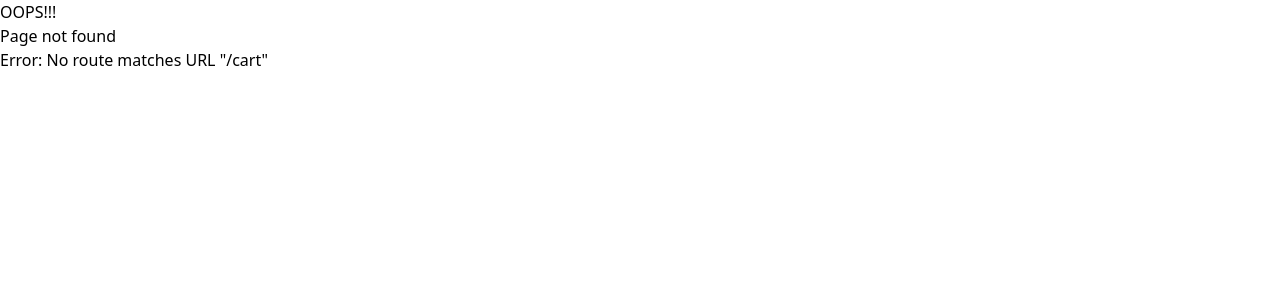
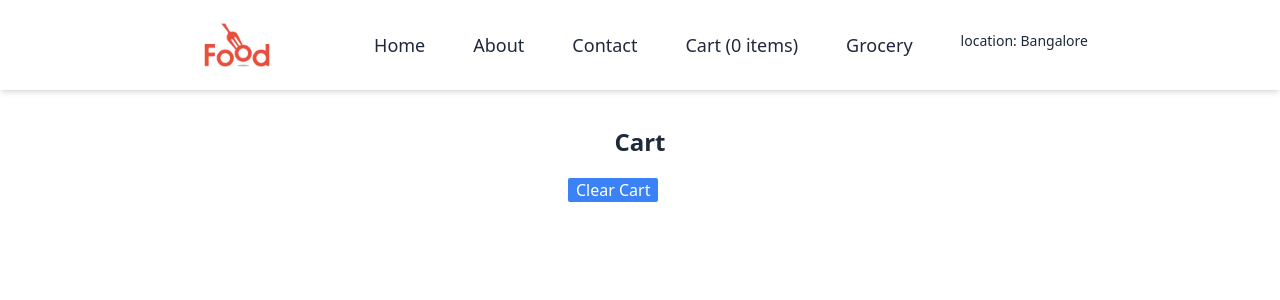
Before and after one commit to vcvarun/namaste-react-vc, a React (Vite) app: page /cart in a window 1280 px wide. Before the commit this address had no page. Shown: the top 300 px of the page. Built offline with nearby package versions, Linux system fonts and the light colour scheme.

Commit message:
using redux toolkit

```diff
--- a/package.json
+++ b/package.json
@@ -26,8 +26,10 @@
     "tailwindcss": "^3.3.3"
   },
   "dependencies": {
+    "@reduxjs/toolkit": "^1.9.5",
     "react": "^18.2.0",
-    "react-dom": "^18.2.0"
+    "react-dom": "^18.2.0",
+    "react-redux": "^8.1.2"
   },
   "browserslist": [
     "last 2 versions"
--- a/src/App.js
+++ b/src/App.js
@@ -2,11 +2,14 @@ import React, { useContext, useState } from "react";
 import { Header } from './components/Header';
 import { Outlet } from "react-router-dom";
 import { UserContext, RestaurantContext } from "./context";
+import { Provider } from "react-redux";
+import appStore from "./store/appStore";
 
 const App = () => {
     const [userName, setUserName] = useState('Default user');
 
     return (
+        <Provider store={appStore}>
             <div className="font-sans text-slate-800">
                 <UserContext.Provider value={{
                     userPlace: 'Bangalore',
@@ -21,6 +24,8 @@ const App = () => {
                     </RestaurantContext.Provider>
                 </UserContext.Provider>
             </div>
+        </Provider>
+
     );
 };
 
--- a/src/common/components/MenuItem/MenuItem.js
+++ b/src/common/components/MenuItem/MenuItem.js
@@ -6,6 +6,7 @@ export const MenuItem = ({
     name = '',
     price = 0,
     description = '',
+    handleAddItem,
     className = {}
 }) => {
     return (
@@ -17,7 +18,12 @@ export const MenuItem = ({
             </div>
             <div className="relative">
                 <img src={`${CLOUDINARY_URL}${imageId}`} className="w-48 h-20 object-cover rounded-md" />
-                <button className="absolute top-14 left-6 bg-white px-4 py-2 rounded-md text-lime-600 font-bold text-xs border border-slate-300 shadow-md">ADD +</button>
+                <button
+                    className="absolute top-14 left-6 bg-white px-4 py-2 rounded-md text-lime-600 font-bold text-xs border border-slate-300 shadow-md"
+                    onClick={handleAddItem}
+                >
+                    ADD +
+                </button>
             </div>
         </div>
     );
--- a/src/components/Header/Header.js
+++ b/src/components/Header/Header.js
@@ -2,10 +2,12 @@ import { useContext } from 'react';
 import logo from '../../assets/images/food-logo.png';
 import { Link } from "react-router-dom";
 import { UserContext } from '../../context';
-
+import { useSelector } from 'react-redux';
 
 export const Header = () => {
     const { userPlace } = useContext(UserContext);
+
+    const cartItems = useSelector(store => store.cart?.items);
 
     return (
         <div className="shadow-md flex justify-between items-center px-48">
@@ -21,7 +23,7 @@ export const Header = () => {
                     <Link to="/contact">Contact</Link>
                 </span>
                 <span>
-                    <Link to="/cart">Cart</Link>
+                    <Link to="/cart">Cart ({cartItems?.length} items)</Link>
                 </span>
                 <span>
                     <Link to="/grocery">Grocery</Link>
--- /dev/null
+++ b/src/components/RestaurantDetail/CardBody.js
@@ -0,0 +1,26 @@
+import React from 'react'
+import { Divider, MenuItem } from '../../common';
+
+const CardBody = ({ itemCards, handleAddItem }) => {
+    return itemCards?.map(item => {
+        const { id, imageId, name, description, price = 0 } = item?.card?.info;
+        return (
+            <div key={id}>
+                <MenuItem
+                    imageId={imageId}
+                    name={name}
+                    price={price/100}
+                    description={description}
+                    className={{
+                        root: 'mt-4 mb-8'
+                    }}
+                    handleAddItem={() => handleAddItem(item)}
+                />
+                <Divider />
+            </div>
+
+        );
+    });
+}
+
+export default CardBody;
--- a/src/components/RestaurantDetail/RestaurantDetail.js
+++ b/src/components/RestaurantDetail/RestaurantDetail.js
@@ -1,8 +1,12 @@
 import React, { useState } from 'react';
 import { Accordion, Divider, MenuItem } from '../../common';
+import { useDispatch } from 'react-redux';
+import { addItem } from '../../store/cartSlice';
+import CardBody from './CardBody';
 
-export const RestaurantDetail = ({data}) => {
+export const RestaurantDetail = ({ data }) => {
     const [showItemIndex, setShowItemIndex] = useState(0);
+    const dispatch = useDispatch();
 
     const handleShowItem = index => {
         if (index === showItemIndex) {
@@ -12,27 +16,14 @@ export const RestaurantDetail = ({data}) => {
         setShowItemIndex(index);
     };
 
+    const handleAddItem = item => {
+        dispatch(addItem(item));
+    };
+
     const itemCategory = data?.filter(card => card?.card?.card?.['@type'] === 'type.googleapis.com/swiggy.presentation.food.v2.ItemCategory');
 
     const renderAccordionBody = itemCards => {
-        return itemCards?.map(item => {
-            const { id, imageId, name, description, price = 0 } = item?.card?.info;
-            return (
-                <div key={id}>
-                    <MenuItem
-                        imageId={imageId}
-                        name={name}
-                        price={price/100}
-                        description={description}
-                        className={{
-                            root: 'mt-4 mb-8'
-                        }}
-                    />
-                    <Divider />
-                </div>
-
-            );
-        });
+        return <CardBody itemCards={itemCards} handleAddItem={handleAddItem} />
     };
 
     return (
--- /dev/null
+++ b/src/components/pages/Cart.js
@@ -0,0 +1,22 @@
+import React from 'react';
+import { useDispatch, useSelector } from 'react-redux';
+import CardBody from '../RestaurantDetail/CardBody';
+import { clearCart } from '../../store/cartSlice';
+
+export const Cart = () => {
+    const itemCards = useSelector(store => store.cart.items);
+
+    const dispatch = useDispatch();
+
+    const onClearCart = () => {
+        dispatch(clearCart());
+    }
+
+    return (
+        <div className="px-[35rem] py-4">
+            <div className="text-center m-5 text-2xl font-bold">Cart</div>
+            {itemCards && <button className="ml-2 bg-blue-500 px-2 rounded-sm text-white" onClick={onClearCart}>Clear Cart</button>}
+            <CardBody itemCards={itemCards} />
+        </div>
+    );
+};
--- a/src/components/pages/RestaurantMenu.js
+++ b/src/components/pages/RestaurantMenu.js
@@ -15,7 +15,7 @@ export const RestaurantMenu = () => {
     const cardData = menuItems?.data?.cards[2]?.groupedCard?.cardGroupMap?.REGULAR;
 
     return (
-        <div className="px-[22rem] py-8">
+        <div className="px-[30rem] py-8">
             <div className="px-4">
                 <div className="font-bold text-xl">{name} - {avgRating}</div>
                 <div>{areaName}</div>
--- a/src/components/pages/index.js
+++ b/src/components/pages/index.js
@@ -2,3 +2,4 @@ export { About } from './About';
 export { Contact } from './Contact';
 export { ErrorPage } from './ErrorPage';
 export { RestaurantMenu } from './RestaurantMenu';
+export { Cart } from './Cart';
--- /dev/null
+++ b/src/store/appStore.js
@@ -0,0 +1,10 @@
+import { configureStore } from "@reduxjs/toolkit";
+import cartReducer from "./cartSlice";
+
+const appStore = configureStore({
+    reducer:{
+        cart: cartReducer
+    }
+});
+
+export default appStore;
--- /dev/null
+++ b/src/store/cartSlice.js
@@ -0,0 +1,25 @@
+import { createSlice } from "@reduxjs/toolkit";
+
+const cartSlice = createSlice({
+    name: 'cart',
+    initialState: {
+        items: []
+    },
+    reducers: {
+        addItem: (state, action) => {
+            state.items.push(action.payload)
+        },
+        removeItem: (state) => {
+            state.items.pop();
+        },
+        clearCart: (state) => {
+            state.items.length = 0;
+        }
+    }
+});
+
+console.log(cartSlice);
+
+export const { addItem, removeItem, clearCart } = cartSlice.actions;
+
+export default cartSlice.reducer;
```
Also changed, not shown: src/index.js (+6 -2 lines), 1 other file (tests, documents, lock files or other folders). Lines whose indentation alone changed are shown as unchanged.
